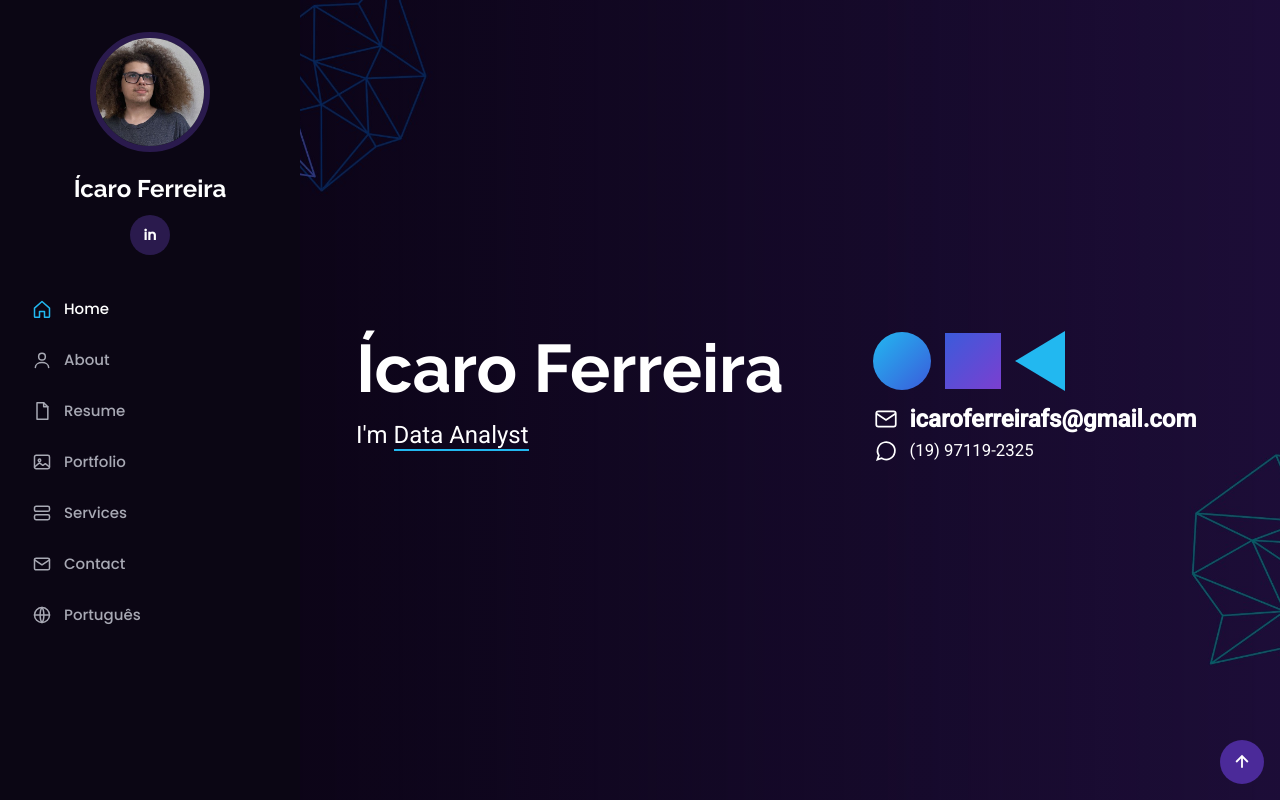
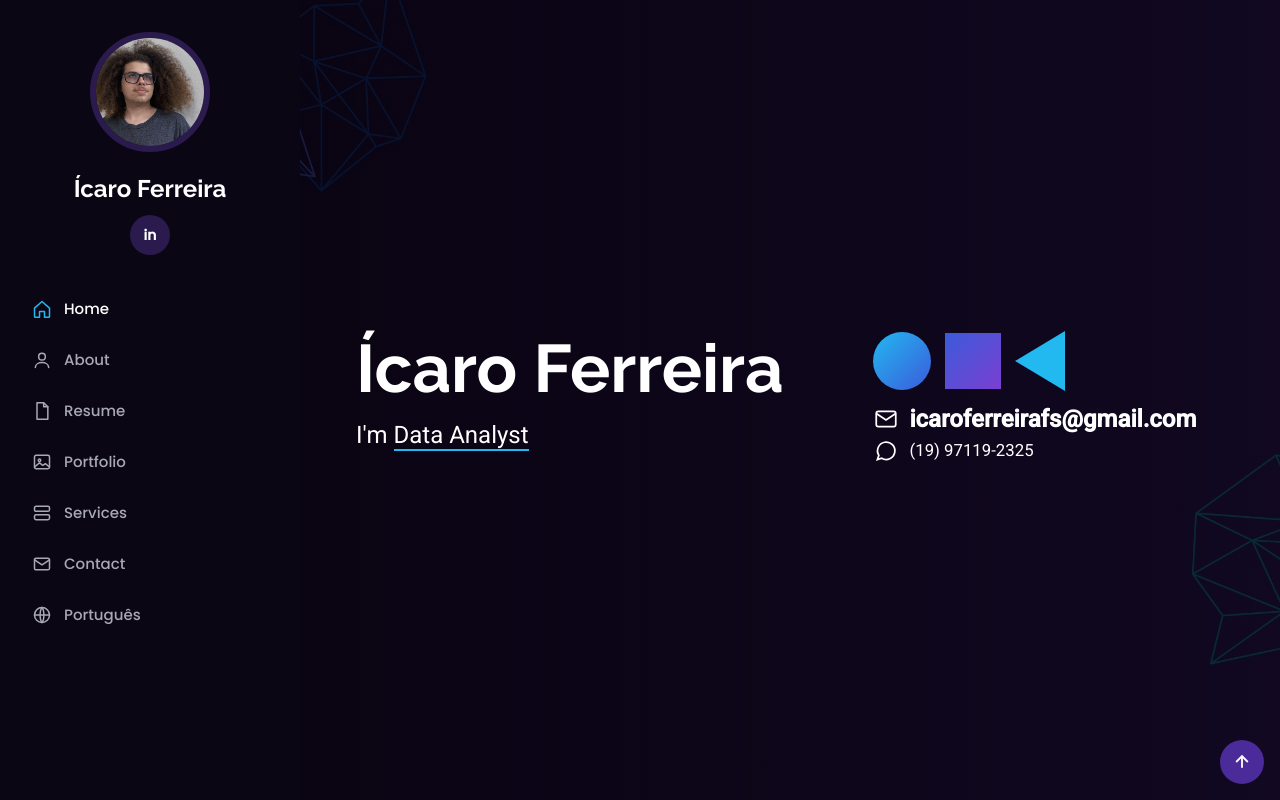
Before and after one commit to icaroferreirafs/icaroferreirafs.github.io, a plain HTML site: page en/index.html in a window 1280 px wide. Shown: the top 800 px of the page. Drawn offline with Linux system fonts and the light colour scheme.

Commit message:
Update index.html

```diff
--- a/en/index.html
+++ b/en/index.html
@@ -43,7 +43,7 @@ li{margin-bottom:6px}
 main{margin-left:300px}
 
 /* Hero */
-.hero{position:relative;min-height:100vh;background:linear-gradient(rgba(8,4,15,.55),rgba(8,4,15,.55)),url("../assets/img/hero-bg.jpg") center/cover no-repeat;color:#fff;display:flex;align-items:center;overflow:hidden;padding:64px 56px}
+.hero{position:relative;min-height:100vh;background:linear-gradient(rgba(8,4,15,.80),rgba(8,4,15,.80)),url("../assets/img/hero-bg.jpg") center/cover no-repeat;color:#fff;display:flex;align-items:center;overflow:hidden;padding:64px 56px}
 .poly{position:absolute;fill:none;stroke-width:1.2;pointer-events:none}
 .p1{left:0;top:0;width:240px;height:320px}
 .p2{right:0;bottom:0;width:340px;height:440px}
```
